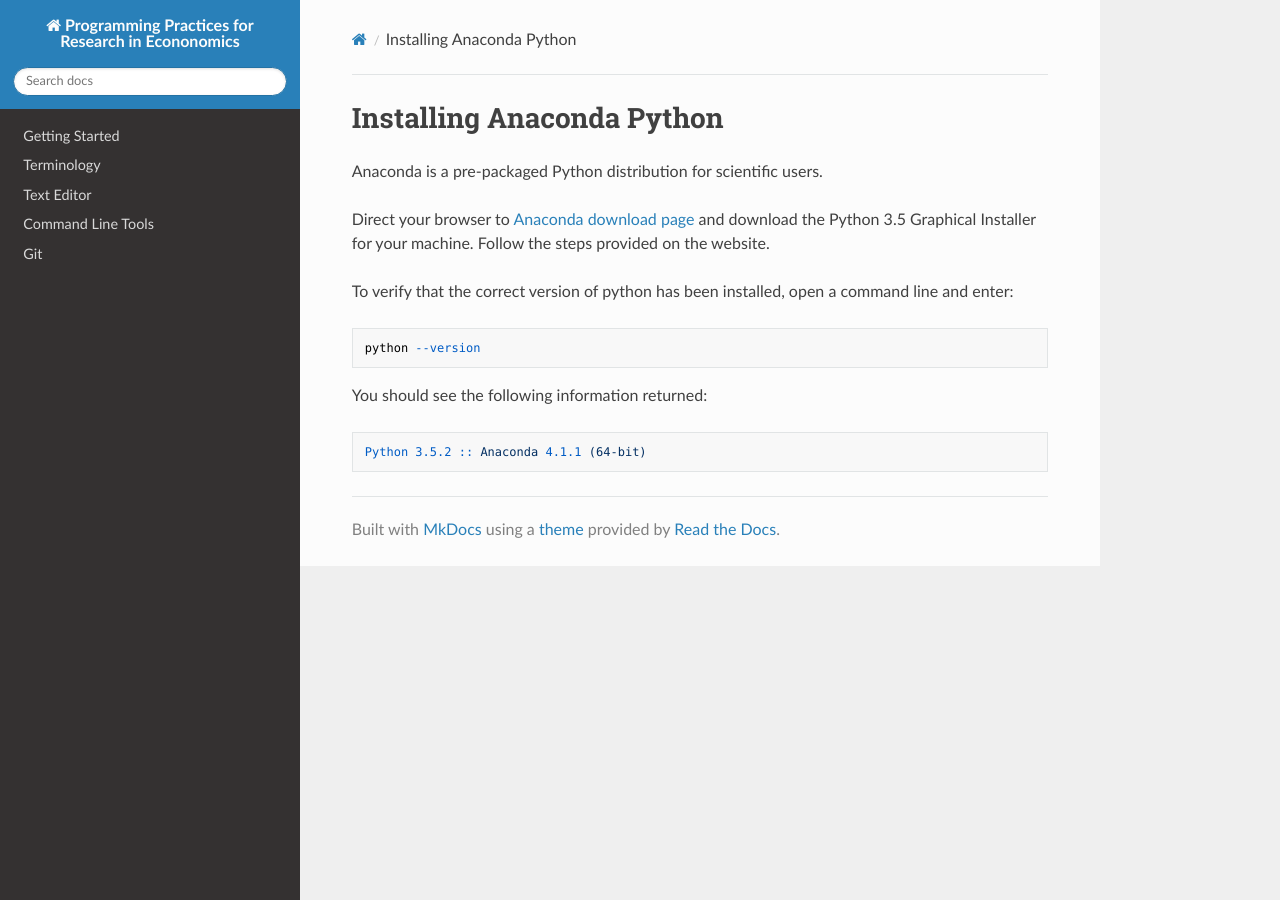
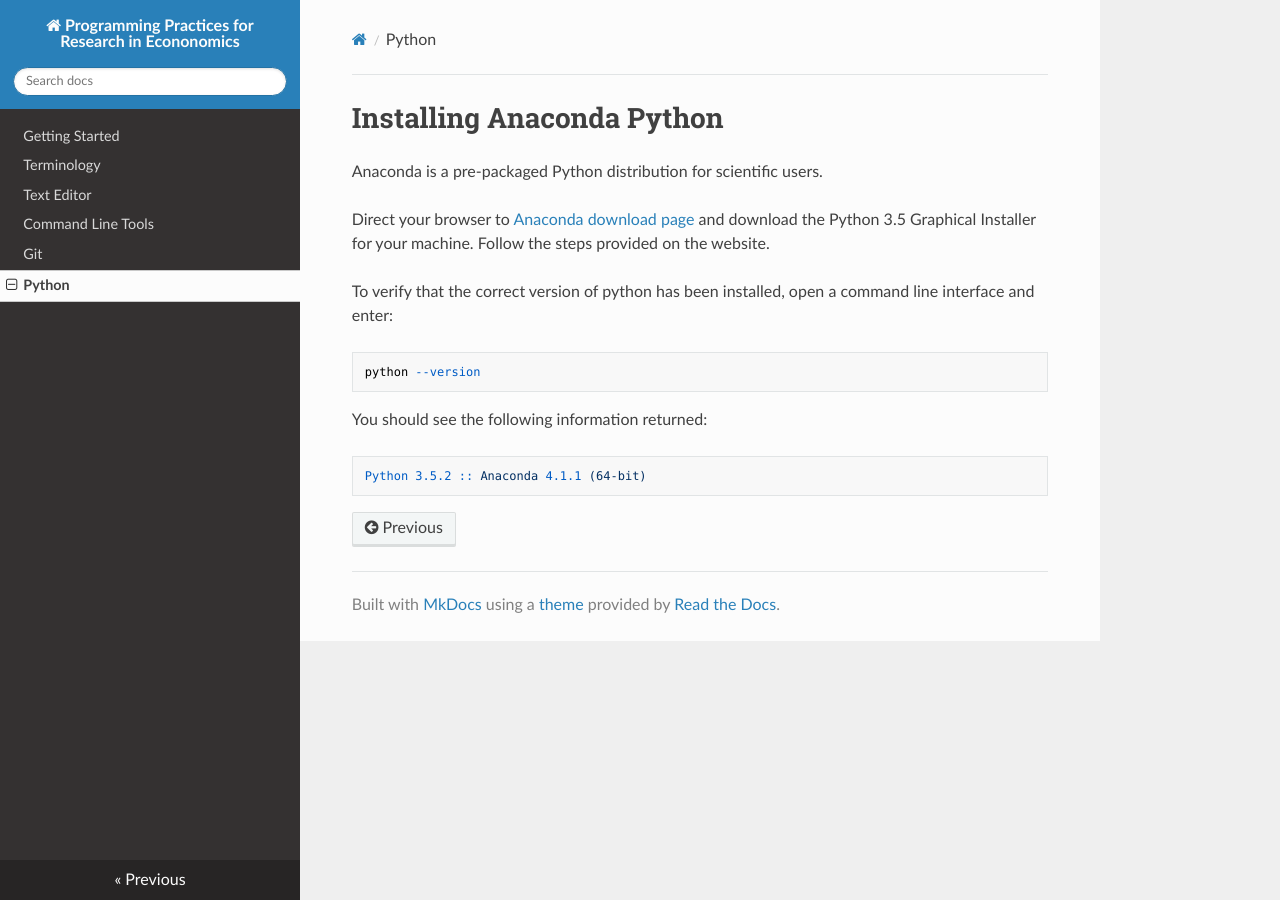
Before and after one commit to pp4rs/DEPRECATED-installation-guide, an MkDocs documentation site: the page built from docs/python.md, in a window 1280 px wide. Built offline with MkDocs 1.6.1, drawn with Linux system fonts in a browser that asks for light colours; nearby versions of some CDN libraries; old or Windows-style settings are respelled for this version of MkDocs.

Commit message:
added python install guide to index

```diff
--- a/docs/python.md
+++ b/docs/python.md
@@ -5,7 +5,7 @@ Anaconda is a pre-packaged Python distribution for scientific users.
 Direct your browser to [Anaconda download page](https://www.continuum.io/downloads) and download the Python 3.5 Graphical Installer for your machine.
 Follow the steps provided on the website.
 
-To verify that the correct version of python has been installed, open a command line and enter:
+To verify that the correct version of python has been installed, open a command line interface and enter:
 
     python --version
 
--- a/mkdocs.yml
+++ b/mkdocs.yml
@@ -5,9 +5,10 @@ pages:
 - Text Editor: textEditor.md
 - Command Line Tools: commandLine.md
 - Git: gitInstall.md
-# - Python: python.md
+- Python: python.md
 # - Automation with Make: make.md
 # - Automation with Waf: waf.md
+# - Build Tools: snakemake.md
 # - R: r.md
 # - SQLite: sqlite.md
 # - Matlab: matlab.md
```
